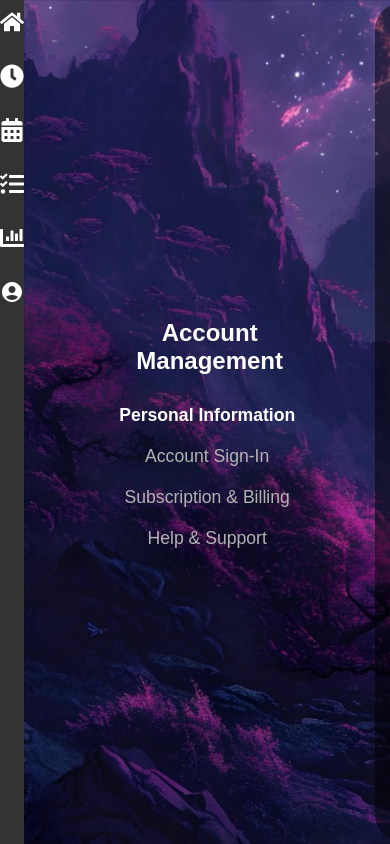
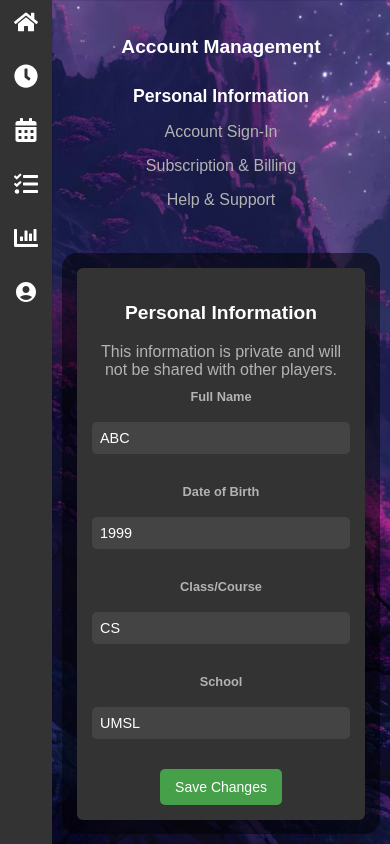
Before and after one commit to ShantanuSingh08/DailyGridsApp, a React (Create React App) app: page /dashboard in a window 390 px wide. Built offline with nearby package versions, Linux system fonts and the light colour scheme; no server answers.

Commit message:
Update Dashboard.css

```diff
--- a/src/Dashboard.css
+++ b/src/Dashboard.css
@@ -250,3 +250,101 @@ button:hover {
 .custom-placeholder::placeholder{
   color: white;
 }
+
+@media(max-width: 768px) {
+  .dashboard {
+    flex-direction: column;
+    padding-left: 0;
+    height: auto;
+  }
+
+  .menu {
+    padding: 10px;
+    padding-top: 20px;
+    text-align: center;
+  }
+
+  .menu h2 {
+    font-size: 1.2em;
+    padding-top: 0;
+    padding-left: 0;
+  }
+
+  .menu ul {
+    font-size: 1em;
+  }
+
+  .menu ul li {
+    padding: 8px 0;
+  }
+
+  .main-content {
+    margin: 10px;
+    padding: 15px;
+    border-radius: 15px;
+  }
+
+  .section {
+    padding: 15px;
+    margin-bottom: 15px;
+    border-radius: 6px;
+  }
+
+  .section h3 {
+    font-size: 1.2em;
+  }
+
+  .input-group label {
+    font-size: 0.8em;
+  }
+
+  .input-group input {
+    font-size: 0.9em;
+    padding: 8px;
+  }
+
+  .button-group {
+    flex-wrap: wrap;
+    justify-content: center;
+    gap: 8px;
+  }
+
+  .Contact,
+  .Report {
+    font-size: 0.9em;
+    padding: 8px 15px;
+  }
+
+  .Buttons {
+    margin-left: 0;
+    margin-right: 0;
+  }
+
+  .email-container {
+    flex-direction: column;
+    align-items: flex-start;
+  }
+
+  .edit-email-btn {
+    margin: 10px 0 0 0;
+  }
+
+  .modal-content {
+    max-width: 90%;
+  }
+
+  .Logout,
+  .DelUser {
+    font-size: 0.9em;
+    padding: 8px 15px;
+    margin: 10px auto;
+  }
+
+  .menu ul li.active {
+    font-size: 1.1em;
+  }
+
+  .menu ul li:hover {
+    font-size: 1.1em;
+  }
+}
```
